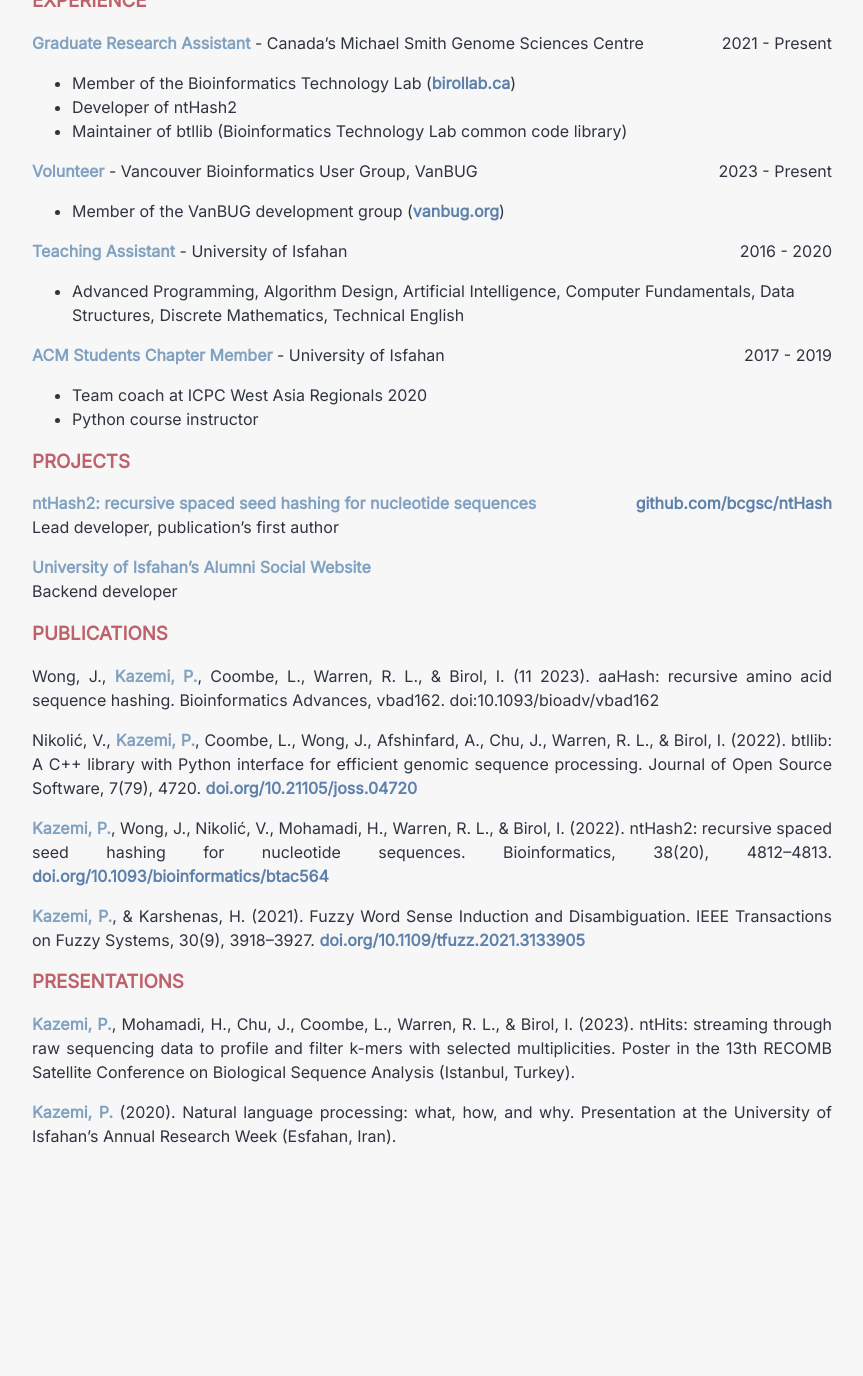
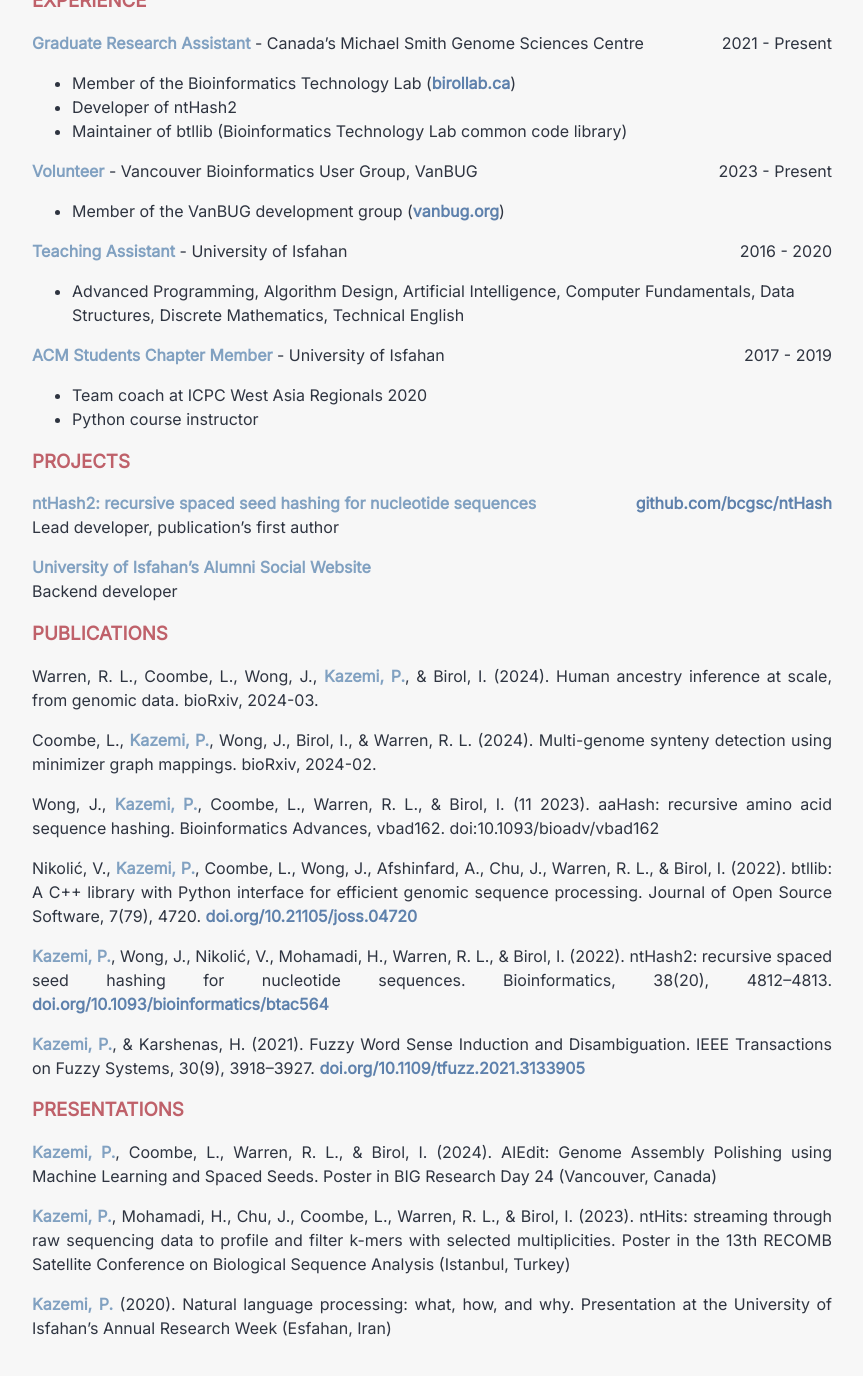
Before and after one commit to parham-k/parham-k.github.io, a Jekyll site: the page built from cv.md, in a window 1280 px wide and 1400 px high, scrolled down 922 px. Shown: the top 1376 px of the window, without its empty margins (208-1071 px from the left). Built offline with Jekyll 4.4.1, drawn with Linux system fonts in a browser that asks for light colours; before the commit the page ends 2130 px from its top, so only the background shows below that.

Commit message:
Update CV

```diff
--- a/cv.md
+++ b/cv.md
@@ -66,6 +66,10 @@ Backend developer
 
 ### PUBLICATIONS
 
+Warren, R. L., Coombe, L., Wong, J., **Kazemi, P.**, & Birol, I. (2024). Human ancestry inference at scale, from genomic data. bioRxiv, 2024-03.
+
+Coombe, L., **Kazemi, P.**, Wong, J., Birol, I., & Warren, R. L. (2024). Multi-genome synteny detection using minimizer graph mappings. bioRxiv, 2024-02.
+
 Wong, J., **Kazemi, P.**, Coombe, L., Warren, R. L., & Birol, I. (11 2023). aaHash: recursive amino acid sequence hashing. Bioinformatics Advances, vbad162. doi:10.1093/bioadv/vbad162
 
 Nikolić, V., **Kazemi, P.**, Coombe, L., Wong, J., Afshinfard, A., Chu, J., Warren, R. L., & Birol, I. (2022). btllib: A C++ library with Python interface for efficient genomic sequence processing. Journal of Open Source Software, 7(79), 4720. [doi.org/10.21105/joss.04720](https://doi.org/10.21105/joss.04720)
@@ -76,8 +80,10 @@ Nikolić, V., **Kazemi, P.**, Coombe, L., Wong, J., Afshinfard, A., Chu, J., War
 
 ### PRESENTATIONS
 
-**Kazemi, P.**, Mohamadi, H., Chu, J., Coombe, L., Warren, R. L., & Birol, I. (2023). ntHits: streaming through raw sequencing data to profile and filter k-mers with selected multiplicities. Poster in the 13th RECOMB Satellite Conference on Biological Sequence Analysis (Istanbul, Turkey).
+**Kazemi, P.**, Coombe, L., Warren, R. L., & Birol, I. (2024). AIEdit: Genome Assembly Polishing using Machine Learning and Spaced Seeds. Poster in BIG Research Day 24 (Vancouver, Canada)
 
-**Kazemi, P.** (2020). Natural language processing: what, how, and why. Presentation at the University of Isfahan's Annual Research Week (Esfahan, Iran).
+**Kazemi, P.**, Mohamadi, H., Chu, J., Coombe, L., Warren, R. L., & Birol, I. (2023). ntHits: streaming through raw sequencing data to profile and filter k-mers with selected multiplicities. Poster in the 13th RECOMB Satellite Conference on Biological Sequence Analysis (Istanbul, Turkey)
+
+**Kazemi, P.** (2020). Natural language processing: what, how, and why. Presentation at the University of Isfahan's Annual Research Week (Esfahan, Iran)
 
 </div>
```
